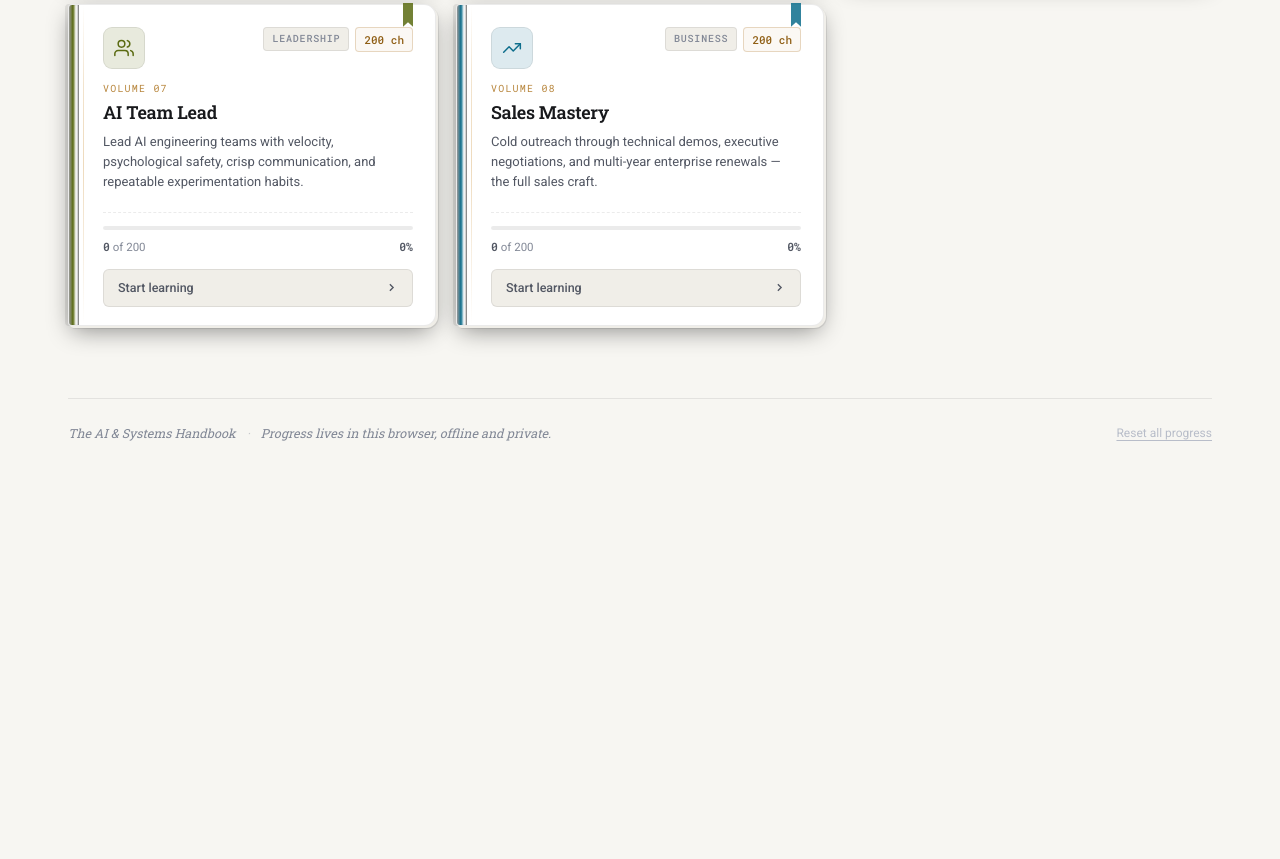
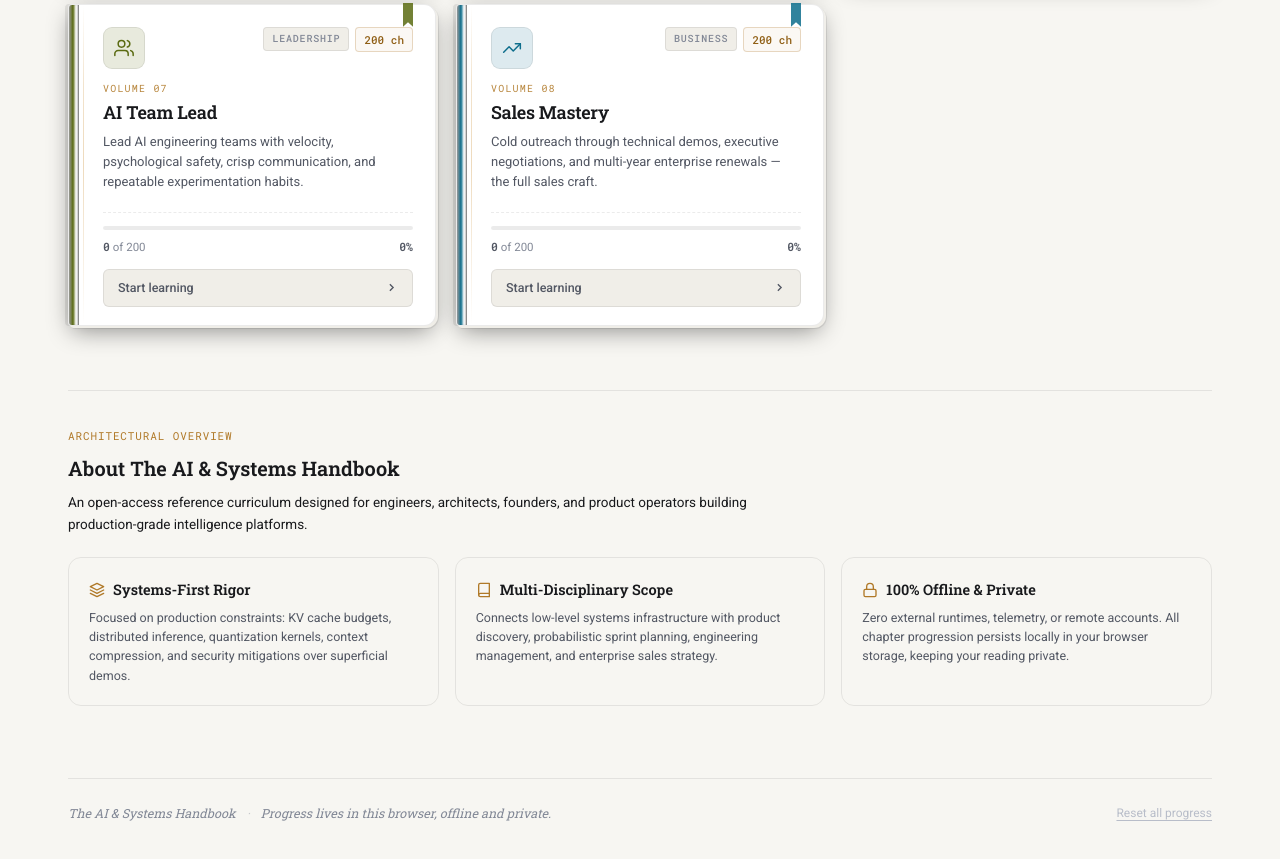
Before and after one commit to harshdotcom/AI-Systems, a plain HTML site: page index.html in a window 1280 px wide. Shown: the part 1176-2035 px from the top of the page. Before the commit the page ends 1699 px from the top, so only its background shows below. Drawn offline with Linux system fonts and the light colour scheme.

Commit message:
Add precise About section to index.html and README.md

```diff
--- a/index.html
+++ b/index.html
@@ -979,6 +979,85 @@
     }
 
     .empty-search svg { width: 36px; height: 36px; margin-bottom: 12px; color: var(--ink-subtle); }
+
+    /* ============================================================
+       ABOUT SECTION
+    ============================================================ */
+    .about-section {
+      margin-top: 64px;
+      padding-top: 36px;
+      border-top: 1px solid var(--border);
+    }
+
+    .about-header {
+      margin-bottom: 22px;
+      max-width: 680px;
+    }
+
+    .about-tagline {
+      font-family: var(--font-mono);
+      font-size: 11px;
+      letter-spacing: 0.08em;
+      text-transform: uppercase;
+      color: var(--amber);
+      margin-bottom: 8px;
+    }
+
+    .about-title {
+      font-family: var(--font-serif);
+      font-weight: 600;
+      font-size: 20px;
+      color: var(--ink);
+      margin-bottom: 8px;
+    }
+
+    .about-desc {
+      font-size: 13.5px;
+      line-height: 1.6;
+      color: var(--ink-secondary);
+    }
+
+    .about-grid {
+      display: grid;
+      grid-template-columns: repeat(auto-fit, minmax(260px, 1fr));
+      gap: 16px;
+      margin-top: 20px;
+    }
+
+    .about-card {
+      background: var(--surface);
+      border: 1px solid var(--border);
+      border-radius: var(--radius-md);
+      padding: 20px;
+      transition: border-color 0.2s ease, transform 0.2s ease;
+    }
+
+    .about-card:hover {
+      border-color: var(--border-hover);
+      transform: translateY(-2px);
+    }
+
+    .about-card-title {
+      font-family: var(--font-serif);
+      font-weight: 600;
+      font-size: 14.5px;
+      color: var(--ink);
+      margin-bottom: 6px;
+      display: flex;
+      align-items: center;
+      gap: 8px;
+    }
+
+    .about-card-title svg {
+      color: var(--amber);
+      flex-shrink: 0;
+    }
+
+    .about-card-text {
+      font-size: 12.5px;
+      line-height: 1.55;
+      color: var(--ink-muted);
+    }
 
     /* ============================================================
        FOOTER
@@ -1507,6 +1586,49 @@
 
     <!-- Course Grid -->
     <section class="course-grid" id="course-grid" aria-label="Learning paths"></section>
+
+    <!-- About Section -->
+    <section class="about-section" id="about-section" aria-label="About The Handbook">
+      <div class="about-header">
+        <div class="about-tagline">Architectural Overview</div>
+        <h2 class="about-title">About The AI &amp; Systems Handbook</h2>
+        <p class="about-desc">
+          An open-access reference curriculum designed for engineers, architects, founders, and product operators building production-grade intelligence platforms.
+        </p>
+      </div>
+
+      <div class="about-grid">
+        <div class="about-card">
+          <div class="about-card-title">
+            <svg width="16" height="16" viewBox="0 0 24 24" fill="none" stroke="currentColor" stroke-width="2" stroke-linecap="round" stroke-linejoin="round"><path d="M12 2L2 7l10 5 10-5-10-5zM2 17l10 5 10-5M2 12l10 5 10-5"/></svg>
+            Systems-First Rigor
+          </div>
+          <p class="about-card-text">
+            Focused on production constraints: KV cache budgets, distributed inference, quantization kernels, context compression, and security mitigations over superficial demos.
+          </p>
+        </div>
+
+        <div class="about-card">
+          <div class="about-card-title">
+            <svg width="16" height="16" viewBox="0 0 24 24" fill="none" stroke="currentColor" stroke-width="2" stroke-linecap="round" stroke-linejoin="round"><path d="M4 19.5A2.5 2.5 0 0 1 6.5 17H20"/><path d="M6.5 2H20v20H6.5A2.5 2.5 0 0 1 4 19.5v-15A2.5 2.5 0 0 1 6.5 2z"/></svg>
+            Multi-Disciplinary Scope
+          </div>
+          <p class="about-card-text">
+            Connects low-level systems infrastructure with product discovery, probabilistic sprint planning, engineering management, and enterprise sales strategy.
+          </p>
+        </div>
+
+        <div class="about-card">
+          <div class="about-card-title">
+            <svg width="16" height="16" viewBox="0 0 24 24" fill="none" stroke="currentColor" stroke-width="2" stroke-linecap="round" stroke-linejoin="round"><rect x="3" y="11" width="18" height="11" rx="2" ry="2"/><path d="M7 11V7a5 5 0 0 1 10 0v4"/></svg>
+            100% Offline &amp; Private
+          </div>
+          <p class="about-card-text">
+            Zero external runtimes, telemetry, or remote accounts. All chapter progression persists locally in your browser storage, keeping your reading private.
+          </p>
+        </div>
+      </div>
+    </section>
 
     <!-- Footer -->
     <footer class="app-footer">
```
Also changed, not shown: 1 other file.
